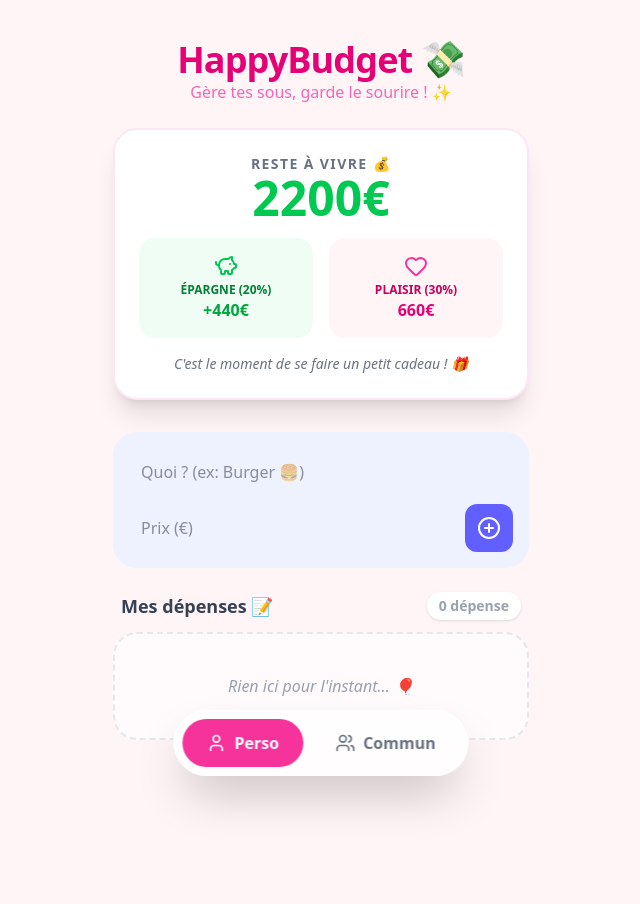
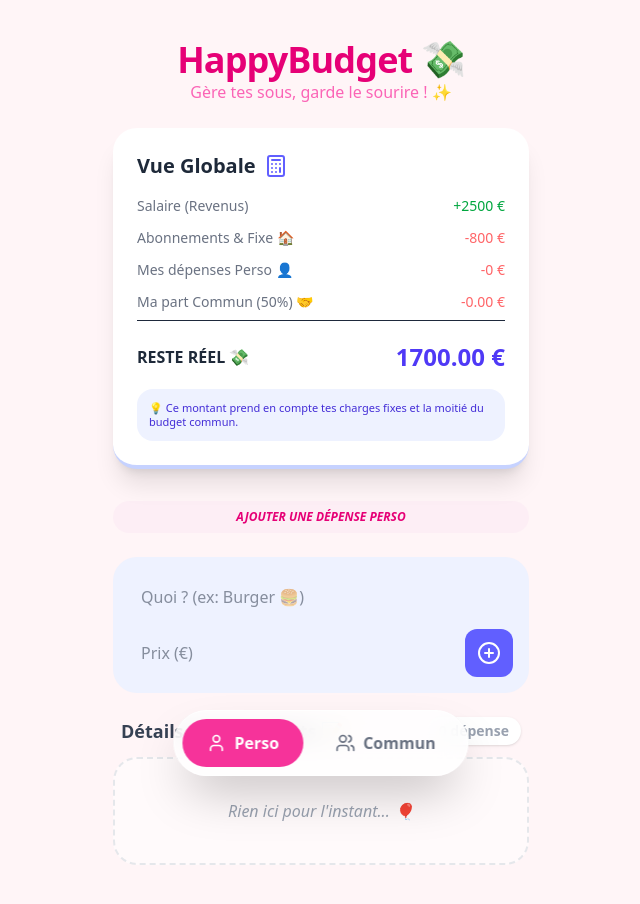
Before and after one commit to AnthonyGargoua/happybudget, a Next.js app: page / in a window 1280 px wide. Shown: the top 904 px of the page, without its empty margins (319-959 px from the left). Before the commit the page ends 820 px from the top, so only its background shows below. Built offline with nearby package versions, Linux system fonts and the light colour scheme.

Commit message:
index.js

```diff
--- a/pages/index.js
+++ b/pages/index.js
@@ -1,34 +1,57 @@
 import { useState, useEffect } from 'react';
 import Layout from '../components/Layout';
-import Summary from '../components/Summary';
+import GlobalDashboard from '../components/GlobalDashboard';
 import ExpenseForm from '../components/ExpenseForm';
 import ExpenseList from '../components/ExpenseList';
 
 export default function Home() {
-  const [expenses, setExpenses] = useState([]);
-  const income = 2200; // Tu pourras rendre ça modifiable plus tard !
+  const [persoExpenses, setPersoExpenses] = useState([]);
+  const [sharedTotal, setSharedTotal] = useState(0);
 
-  // Clé pour sauvegarder mois par mois (ex: "perso-4-2026")
-  const monthKey = `perso-${new Date().getMonth() + 1}-${new Date().getFullYear()}`;
+  // Paramètres (tu pourras ajouter un bouton pour les modifier plus tard)
+  const income = 2500;
+  const fixedCharges = 800; // Assurances, loyer, netflix...
+
+  const monthKey = `${new Date().getMonth() + 1}-${new Date().getFullYear()}`;
 
   useEffect(() => {
-    const saved = localStorage.getItem(monthKey);
-    if (saved) setExpenses(JSON.parse(saved));
+    // Charger le perso
+    const savedPerso = localStorage.getItem(`perso-${monthKey}`);
+    if (savedPerso) setPersoExpenses(JSON.parse(savedPerso));
+
+    // Charger le commun juste pour le calcul
+    const savedShared = localStorage.getItem(`shared-${monthKey}`);
+    if (savedShared) {
+      const list = JSON.parse(savedShared);
+      const total = list.reduce((acc, curr) => acc + curr.amount, 0);
+      setSharedTotal(total);
+    }
   }, []);
 
-  const addExpense = (newExp) => {
-    const updated = [newExp, ...expenses];
-    setExpenses(updated);
-    localStorage.setItem(monthKey, JSON.stringify(updated));
+  const addPersoExpense = (newExp) => {
+    const updated = [newExp, ...persoExpenses];
+    setPersoExpenses(updated);
+    localStorage.setItem(`perso-${monthKey}`, JSON.stringify(updated));
   };
 
-  const total = expenses.reduce((acc, curr) => acc + curr.amount, 0);
+  const persoTotal = persoExpenses.reduce((acc, curr) => acc + curr.amount, 0);
 
   return (
     <Layout currentTab="perso">
-      <Summary income={income} total={total} />
-      <ExpenseForm onAdd={addExpense} />
-      <ExpenseList items={expenses} title="Mes dépenses 📝" />
+      {/* Le nouveau tableau récapitulatif */}
+      <GlobalDashboard
+        income={income}
+        fixedCharges={fixedCharges}
+        persoTotal={persoTotal}
+        sharedTotal={sharedTotal}
+      />
+
+      <div className="bg-pink-100/50 p-1 rounded-2xl mb-6">
+        <h3 className="text-center text-xs font-bold text-pink-600 py-1 uppercase italic">Ajouter une dépense perso</h3>
+      </div>
+
+      <ExpenseForm onAdd={addPersoExpense} />
+      <ExpenseList items={persoExpenses} title="Détails de mes achats 📝" />
     </Layout>
   );
 }
```
